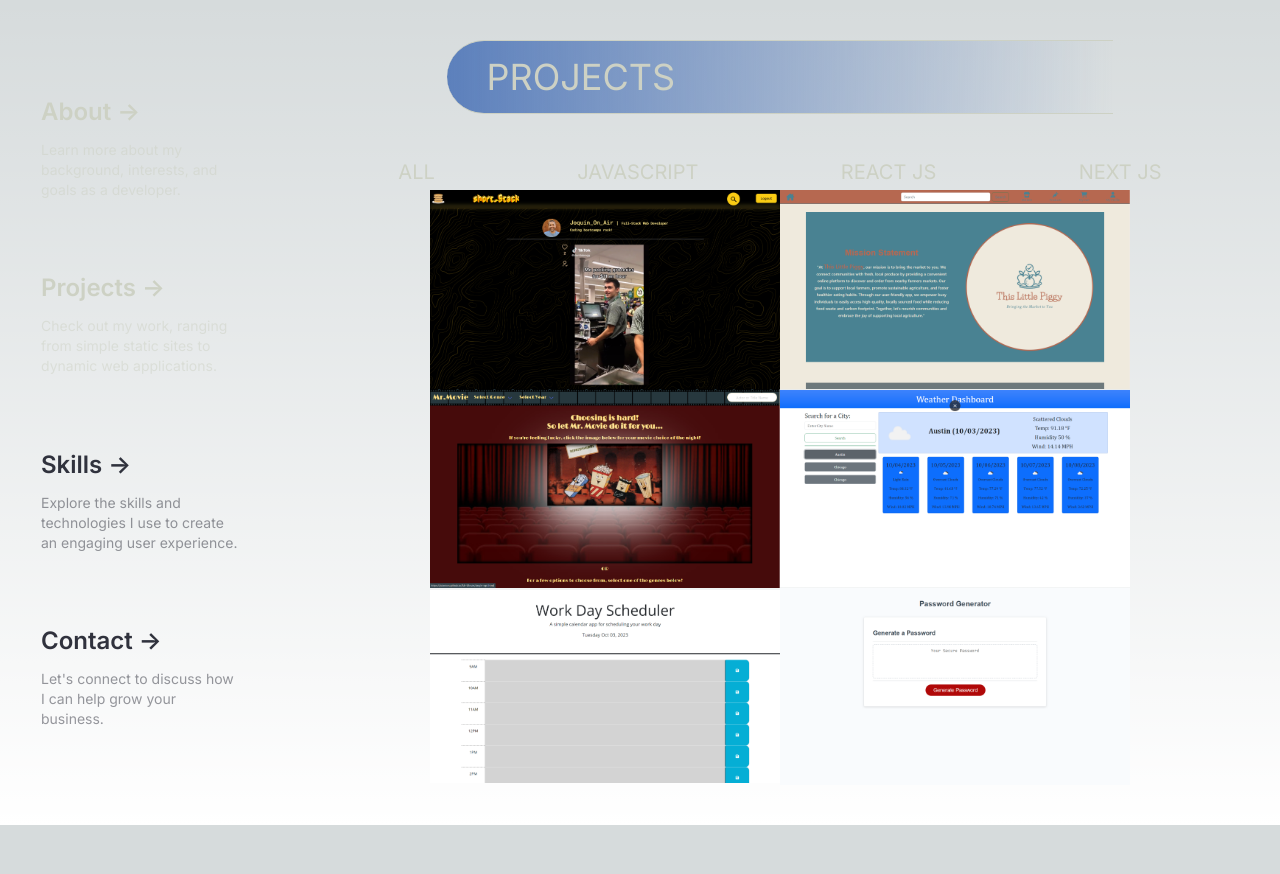
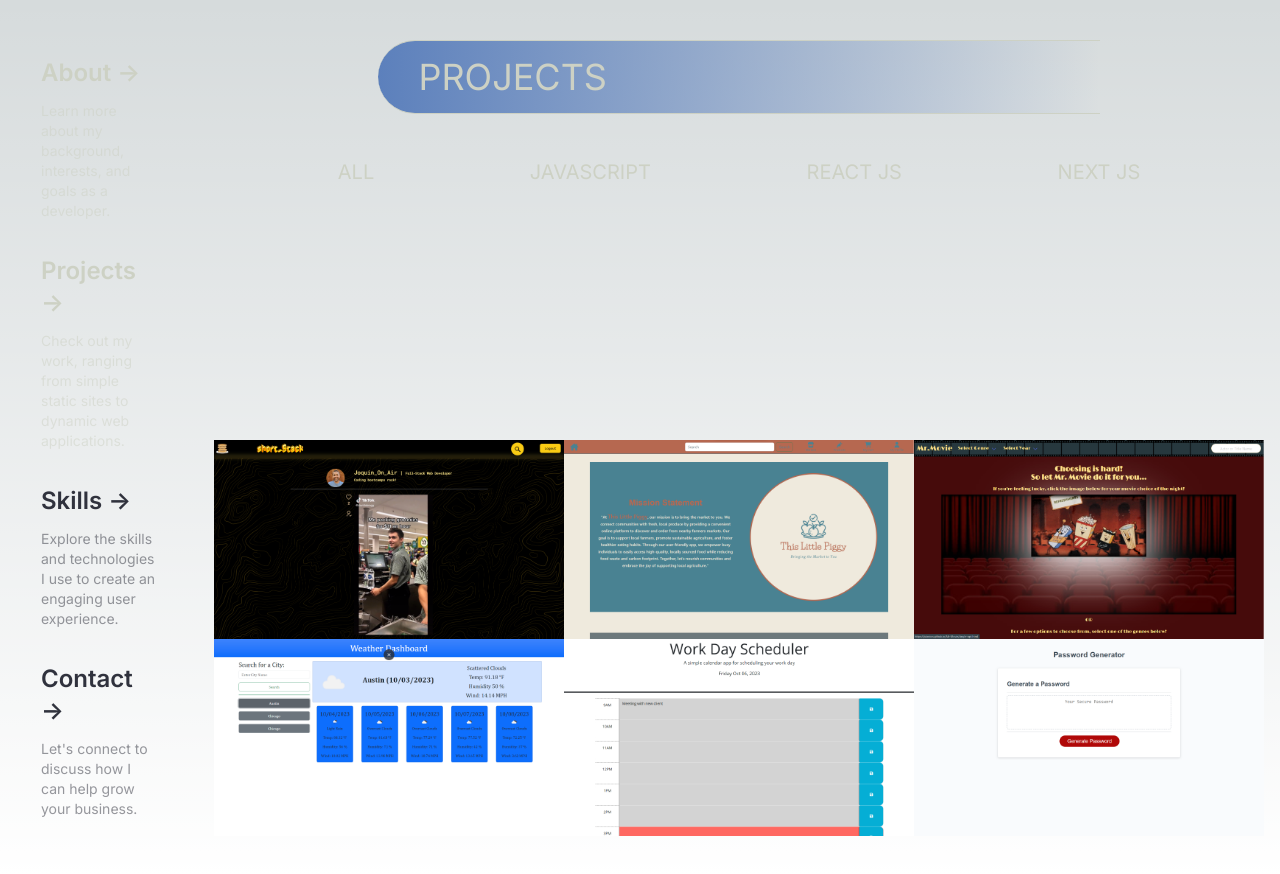
Before and after one commit to Jstanion/Portfolio, a Next.js app: page /projects in a window 1280 px wide. Before the commit the page ends 825 px from the top, so only its background shows below. Built offline with nearby package versions, Linux system fonts and the light colour scheme.

Commit message:
added CSS properties to icons

```diff
--- a/app/projects/page.js
+++ b/app/projects/page.js
@@ -5,47 +5,51 @@ import { FaDesktop, FaGithub } from "react-icons/fa";
 export default function Project() {
   return (
     <>
-      <div className="flex flex-col items-center justify-between w-full">
+      <div className="flex flex-col items-center justify-between">
         <div className="flex flex-col items-center w-full">
           <h1 className="border-y rounded-l-full border-ltGray bg-gradient-to-r from-blue text-4xl text-ltGray py-4 w-2/3">
             <span className="pl-10">PROJECTS</span>
           </h1>
-          <div className="flex justify-evenly items-start text-ltGray text-xl w-full pt-10">
-            <button className="hover:bg-blue py-1 px-6">ALL</button>
-            <button className="hover:bg-blue py-1 px-6">JAVASCRIPT</button>
-            <button className="hover:bg-blue py-1 px-6">REACT JS</button>
-            <button className="hover:bg-blue py-1 px-6">NEXT JS</button>
+          <div className="flex justify-evenly text-ltGray text-xl w-full pt-10">
+            <button className={Styles.button}>ALL</button>
+            <button className={Styles.button}>JAVASCRIPT</button>
+            <button className={Styles.button}>REACT JS</button>
+            <button className={Styles.button}>NEXT JS</button>
           </div>
         </div>
         <div className="flex justify-center flex-wrap">
-          <section className="flex justify-center items-center text-blue">
-            <div className="absolute grid grid-cols-2">
+          <section className="flex justify-center items-center text-blue ">
+            <div className={Styles.icons}>
               <a href="https://shortstack.vercel.app/">
-                <FaDesktop className="text-5xl mx-4" />
+                <FaDesktop className="text-5xl" />
+                <p>Website</p>
               </a>
-              <a href="https://shortstack.vercel.app/">
-                <FaGithub className="text-5xl mx-4" />
+              <a href="https://github.com/Jstanion/ShortStack">
+                <FaGithub className="text-5xl" />
+                <p>GitHub</p>
               </a>
             </div>
             <Image
-              className={`${Styles.img} relative`}
+              className={Styles.img}
               src="/shortStack.png"
               width={350}
-              height={350}
+              height={200}
               alt="Short Stack Videos app thumbnail"
             />
           </section>
           <section className="flex justify-center items-center text-blue">
-            <div className="absolute grid grid-cols-2">
-              <a href="https://shortstack.vercel.app/">
-                <FaDesktop className="text-5xl mx-4" />
+            <div className={Styles.icons}>
+            <a href="https://shortstack.vercel.app/">
+                <FaDesktop className="text-5xl" />
+                <p>Website</p>
               </a>
-              <a href="https://shortstack.vercel.app/">
-                <FaGithub className="text-5xl mx-4" />
+              <a href="https://github.com/Jstanion/ShortStack">
+                <FaGithub className="text-5xl" />
+                <p>GitHub</p>
               </a>
             </div>
             <Image
-              className={`${Styles.img} relative`}
+              className={Styles.img}
               src="/thisLittlePiggy.png"
               width={350}
               height={350}
@@ -53,16 +57,18 @@ export default function Project() {
             />
           </section>
           <section className="flex justify-center items-center text-blue">
-            <div className="absolute grid grid-cols-2">
-              <a href="https://shortstack.vercel.app/">
-                <FaDesktop className="text-5xl mx-4" />
+            <div className={Styles.icons}>
+            <a href="https://shortstack.vercel.app/">
+                <FaDesktop className="text-5xl" />
+                <p>Website</p>
               </a>
-              <a href="https://shortstack.vercel.app/">
-                <FaGithub className="text-5xl mx-4" />
+              <a href="https://github.com/Jstanion/ShortStack">
+                <FaGithub className="text-5xl" />
+                <p>GitHub</p>
               </a>
             </div>
             <Image
-              className={`${Styles.img} relative`}
+              className={Styles.img}
               src="/mrMovie.png"
               width={350}
               height={350}
@@ -70,16 +76,18 @@ export default function Project() {
             />
           </section>
           <section className="flex justify-center items-center text-blue">
-            <div className="absolute grid grid-cols-2">
-              <a href="https://shortstack.vercel.app/">
-                <FaDesktop className="text-5xl mx-4" />
+            <div className={Styles.icons}>
+            <a href="https://jstanion.github.io/Mr-Movie/">
+                <FaDesktop className="text-5xl" />
+                <p>Website</p>
               </a>
-              <a href="https://shortstack.vercel.app/">
-                <FaGithub className="text-5xl mx-4" />
+              <a href="https://github.com/Jstanion/Mr-Movie">
+                <FaGithub className="text-5xl" />
+                <p>GitHub</p>
               </a>
             </div>
             <Image
-              className={`${Styles.img} relative`}
+              className={Styles.img}
               src="/weatherForecast.png"
               width={350}
               height={350}
@@ -87,16 +95,18 @@ export default function Project() {
             />
           </section>
           <section className="flex justify-center items-center text-blue">
-            <div className="absolute grid grid-cols-2">
-              <a href="https://shortstack.vercel.app/">
-                <FaDesktop className="text-5xl mx-4" />
+            <div className={Styles.icons}>
+            <a href="https://shortstack.vercel.app/">
+                <FaDesktop className="text-5xl" />
+                <p>Website</p>
               </a>
-              <a href="https://shortstack.vercel.app/">
-                <FaGithub className="text-5xl mx-4" />
+              <a href="https://github.com/Jstanion/ShortStack">
+                <FaGithub className="text-5xl" />
+                <p>GitHub</p>
               </a>
             </div>
             <Image
-              className={`${Styles.img} relative`}
+              className={Styles.img}
               src="/taskScheduler.png"
               width={350}
               height={350}
@@ -104,16 +114,18 @@ export default function Project() {
             />
           </section>
           <section className="flex justify-center items-center text-blue">
-            <div className="absolute grid grid-cols-2">
-              <a href="https://shortstack.vercel.app/">
-                <FaDesktop className="text-5xl mx-4" />
+            <div className={Styles.icons}>
+            <a href="https://shortstack.vercel.app/">
+                <FaDesktop className="text-5xl" />
+                <p>Website</p>
               </a>
-              <a href="https://shortstack.vercel.app/">
-                <FaGithub className="text-5xl mx-4" />
+              <a href="https://github.com/Jstanion/ShortStack">
+                <FaGithub className="text-5xl" />
+                <p>GitHub</p>
               </a>
             </div>
             <Image
-              className={`${Styles.img} relative`}
+              className={Styles.img}
               src="/passwordGenerator.png"
               width={350}
               height={350}
--- a/app/projects/styles.module.css
+++ b/app/projects/styles.module.css
@@ -1,9 +1,34 @@
 .img {
-  opacity:1;
+  position: relative;
+  opacity: 1;
   transition: 0.5s ease-in-out;
+  z-index: 15;
 }
 
 .img:hover {
-  opacity:0;
-  transition:0.5s ease-in-out;
+  opacity: .25;
+  transition: 0.5s ease-in-out;
+  z-index: 1;
 }
+
+.icons {
+  position: absolute;
+  display: grid 2;
+  columns: 2;
+  z-index: 10;
+  background-color: rgb(205, 209, 196);
+  padding: 63px 106px;
+}
+
+.icons:hover {
+  z-index: 20;
+}
+
+.button {
+  padding: 4px 16px 4px 16px;
+}
+
+.button:hover {
+  background-color: rgb(92, 128, 188);
+  padding: 4px 16px 4px 16px;
+}
```
Also changed, not shown: public/taskScheduler.png.
